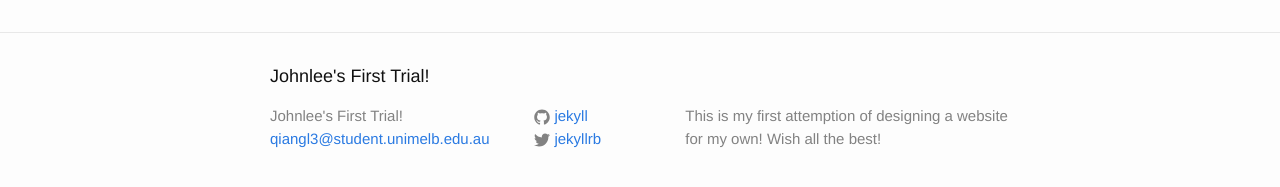
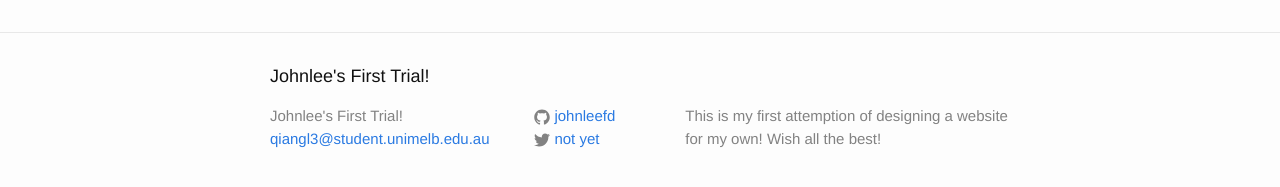
Before and after one commit to Johnleefd/Johnleefd.github.io, a Jekyll site: the page built from index.html, in a window 1280 px wide. Shown: the part 264-451 px from the top of the page. Built offline with Jekyll 4.4.1, drawn with Linux system fonts in a browser that asks for light colours.

Commit message:
Update _config.yml

```diff
--- a/_config.yml
+++ b/_config.yml
@@ -12,8 +12,8 @@ description: > # this means to ignore newlines until "baseurl:"
   This is my first attemption of designing a website for my own! Wish all the best!
 baseurl: "/blog/" # the subpath of your site, e.g. /blog
 url: "http://johnleefd.github.io" # the base hostname & protocol for your site
-twitter_username: jekyllrb
-github_username:  jekyll
+twitter_username: not yet
+github_username:  johnleefd
 
 # Build settings
 markdown: kramdown
```
